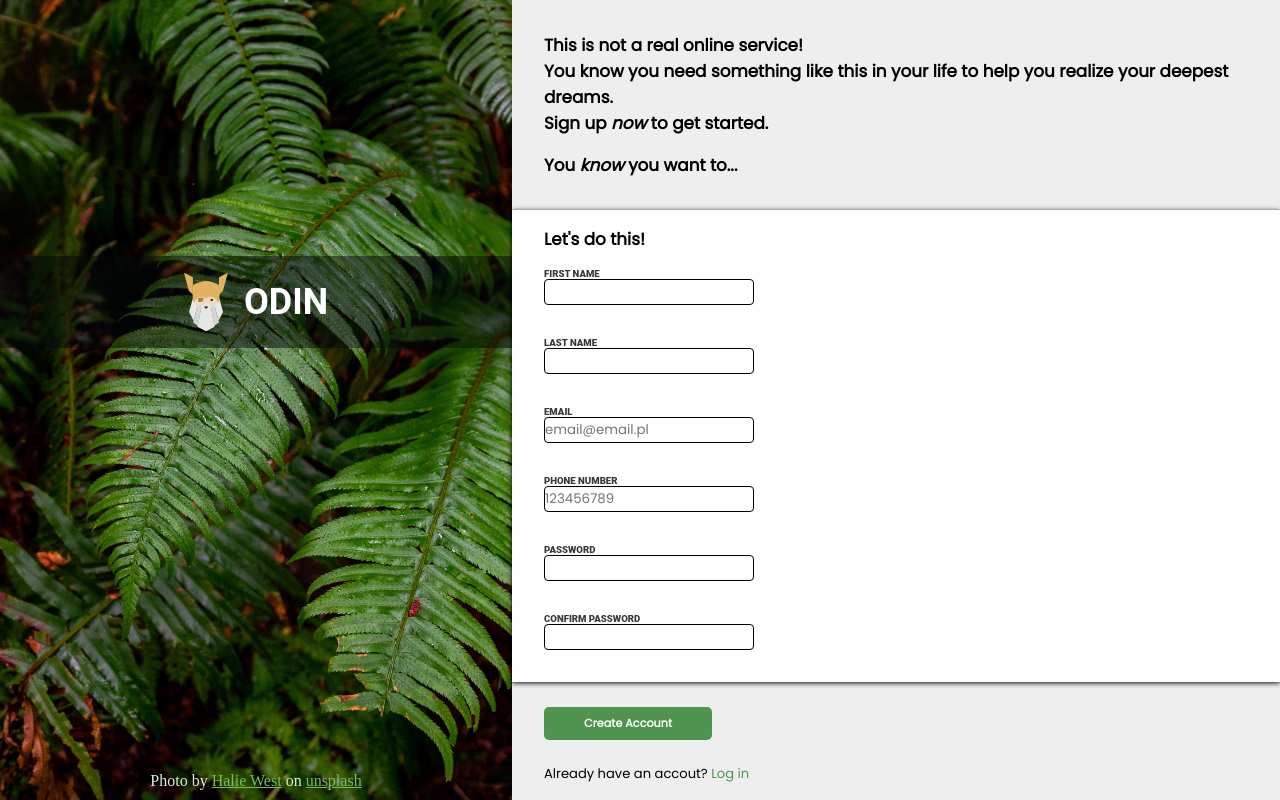
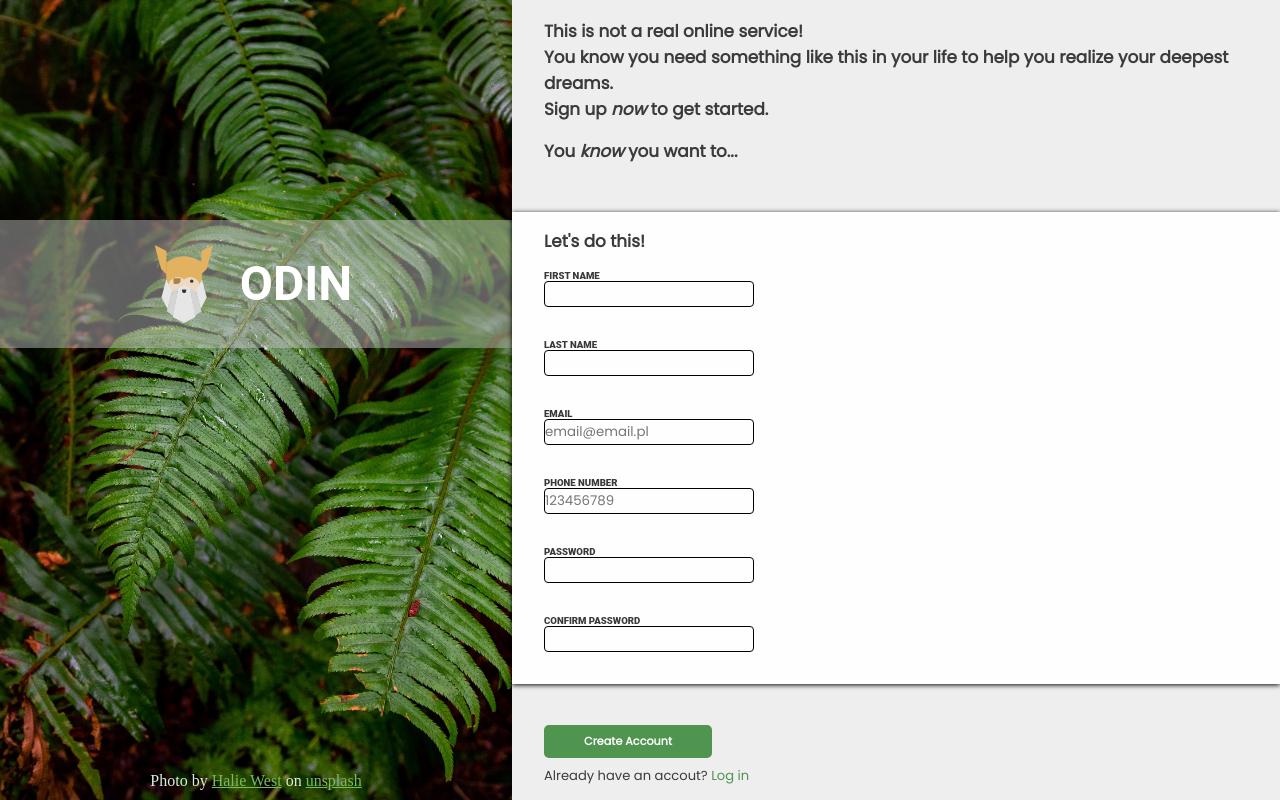
Before and after one commit to Matshiro/signupForm, a plain HTML site: page index.html in a window 1280 px wide. Drawn offline with Linux system fonts and the light colour scheme.

Commit message:
Fixed styling

```diff
--- a/styles.css
+++ b/styles.css
@@ -5,13 +5,14 @@
     --main-area-color: #FEFEFE;
     --footer-font-color: rgb(213, 241, 218);
     --link-font-color: rgb(113, 189, 96);
-    --logo-background-color:  rgba(4, 7, 9, 0.485);
+    --logo-background-color:  rgba(193, 194, 195, 0.485);
     --font-main-color: #FFF;
     --font-main: "Poppins", sans-serif;
     --font-form-color: #393939;
     --button-background-color: #4f944f;
     --font-size-main: 1rem;
     --font-size-second: 0.7rem;
+    --font-h2: #3b3b3b;
 }
 
 *{
@@ -48,13 +49,18 @@ body{
     justify-content: center;
     align-items: center;
     gap: 1rem;
-    padding: 1rem;
+    padding: 1.5rem;
+    margin-left: -1rem;
     margin-bottom: 53vh;
     background-color: var(--logo-background-color);
     color: var(--font-main-color);
-    font-size: 1.5rem;
+    font-size: 2rem;
     font-weight: 400;
     font-family: "Roboto","Poppins", sans-serif;
+}
+#logo img{
+    width: 5rem;
+    height: 5rem;
 }
 #mainSection{
     display: flex;
@@ -64,11 +70,12 @@ body{
     background-color: var(--background-color);
     font-family: var(--font-main);
     font-size: var(--font-size-second);
+    color: var(--font-h2);
     gap: 1rem;
 
 }
 .backgroundArea{
-    margin: 1rem 2rem;
+    margin: 2rem 2rem;
 }
 .backgroundArea > h2{
     margin: 1rem 0rem 0rem 0rem;
@@ -112,7 +119,7 @@ body{
     border-color: black;
 }
 button{
-    margin: 0.5rem 0rem -0.5rem 2rem;
+    margin: 1.5rem 0rem -1rem 2rem;
     font: var(--font-main);
     background-color: var(--button-background-color);
     color: var(--font-main-color);
@@ -123,7 +130,7 @@ button{
     height: 3em;
 }
 .backgroundArea h3{
-    margin-top: 0rem;
+    margin-top: -2rem;
     font-weight: 500;
 
 }
```
